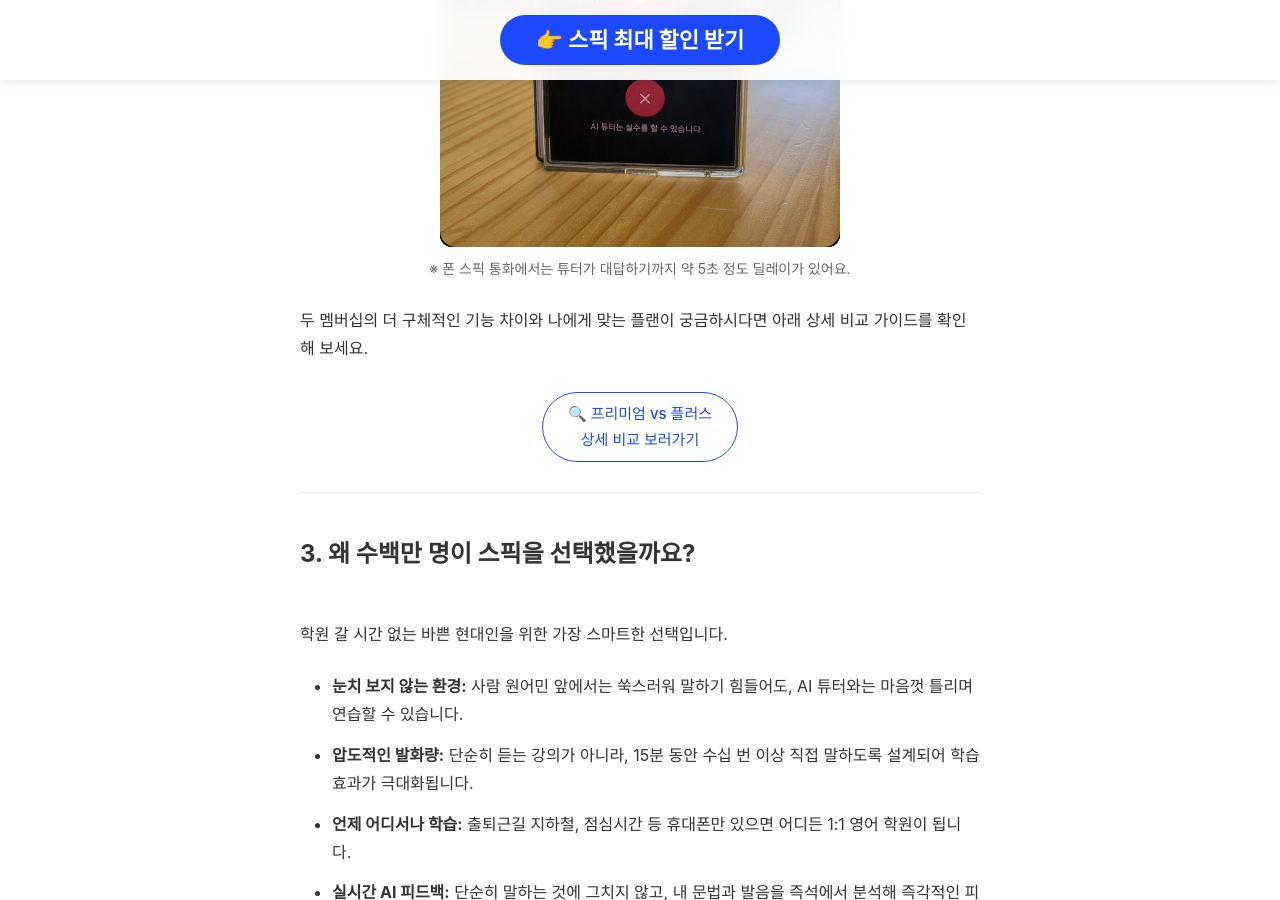
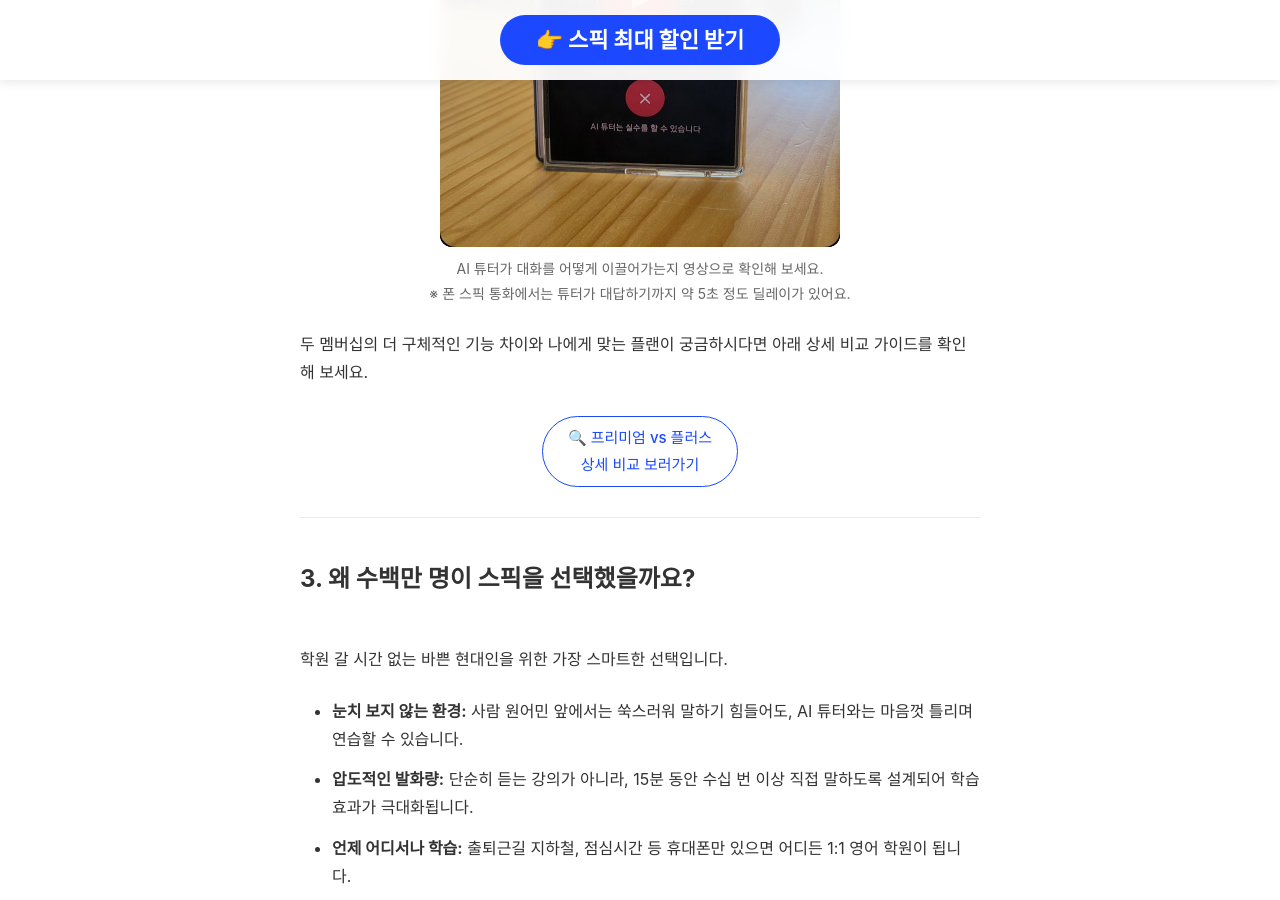
Before and after one commit to kjsjdw/speak_event_page, a Jekyll site: the page built from content/main-page-content.md, in a window 1280 px wide and 900 px high, scrolled down 3819 px. Built offline with Jekyll 4.4.1, drawn with Linux system fonts in a browser that asks for light colours; some web fonts are replaced.

Commit message:
Add caption: AI 튜터 대화 진행 방식 확인 안내 (폰 스픽 영상)
Co-Authored-By: Claude Opus 5 <noreply@anthropic.com>

```diff
--- a/_includes/youtube-lite.html
+++ b/_includes/youtube-lite.html
@@ -4,4 +4,4 @@
     <span aria-hidden="true" style="position: absolute; top: 50%; left: 50%; width: 76px; height: 76px; margin: -38px 0 0 -38px; border-radius: 50%; background: rgba(255, 0, 0, 0.9); box-shadow: 0 4px 14px rgba(0, 0, 0, 0.35);"><span style="position: absolute; top: 50%; left: 50%; margin: -13px 0 0 -8px; border-style: solid; border-width: 13px 0 13px 22px; border-color: transparent transparent transparent #fff;"></span></span>
   </button>
 </div>
-<p style="text-align: center; font-size: 14px; color: #666; margin: 0 0 24px 0;">※ 폰 스픽 통화에서는 튜터가 대답하기까지 약 5초 정도 딜레이가 있어요.</p>
+<p style="text-align: center; font-size: 14px; color: #666; margin: 0 0 24px 0;">AI 튜터가 대화를 어떻게 이끌어가는지 영상으로 확인해 보세요.<br>※ 폰 스픽 통화에서는 튜터가 대답하기까지 약 5초 정도 딜레이가 있어요.</p>
```
